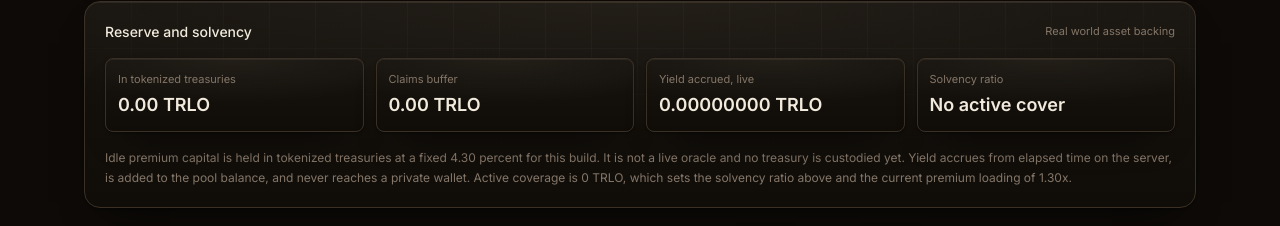
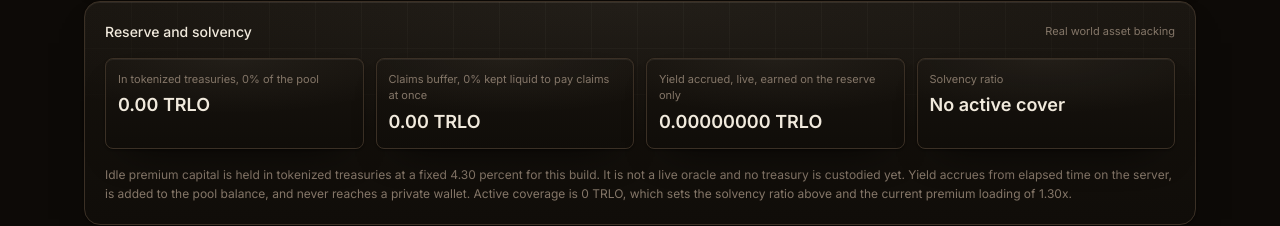
Before and after one commit to Cepodr/trocooony, a Next.js app: page /analytics in a window 1280 px wide. Shown: the part 355-581 px from the top of the page. Built offline with nearby package versions, Linux system fonts and the light colour scheme; no server answers.

Commit message:
analytics: say which share of the pool earns yield and which share stays liquid

```diff
--- a/src/app/analytics/page.tsx
+++ b/src/app/analytics/page.tsx
@@ -14,6 +14,8 @@ export default function AnalyticsPage() {
   const [secondsLive, setSecondsLive] = useState(0)
   useEffect(() => { const t = setInterval(() => setSecondsLive((n) => n + 1), 1000); return () => clearInterval(t) }, [])
   const liveYield = poolYield + (poolReserve * (apyBps / 10000) * secondsLive) / 31536000
+  const reservePct = poolBalance > 0 ? Math.round((poolReserve / poolBalance) * 100) : 0
+  const cashPct = poolBalance > 0 ? 100 - reservePct : 0
 
   const stats = useMemo(() => {
     const total = outcomes.length
@@ -101,9 +103,9 @@ export default function AnalyticsPage() {
         </div>
         <div className="grid grid-cols-2 gap-3 md:grid-cols-4">
           {[
-            { label: "In tokenized treasuries", value: poolReserve.toFixed(2) + " TRLO" },
-            { label: "Claims buffer", value: poolCash.toFixed(2) + " TRLO" },
-            { label: "Yield accrued, live", value: liveYield.toFixed(8) + " TRLO" },
+            { label: "In tokenized treasuries, " + reservePct + "% of the pool", value: poolReserve.toFixed(2) + " TRLO" },
+            { label: "Claims buffer, " + cashPct + "% kept liquid to pay claims at once", value: poolCash.toFixed(2) + " TRLO" },
+            { label: "Yield accrued, live, earned on the reserve only", value: liveYield.toFixed(8) + " TRLO" },
             { label: "Solvency ratio", value: activeCoverage > 0 ? poolSolvency.toFixed(1) + "x" : "No active cover" },
           ].map((s) => (
             <div key={s.label} className="rounded-lg panel p-3">
```
